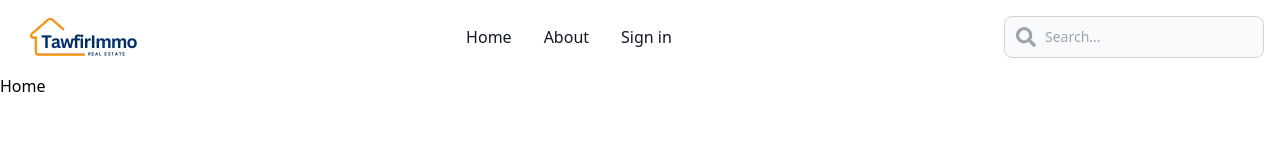
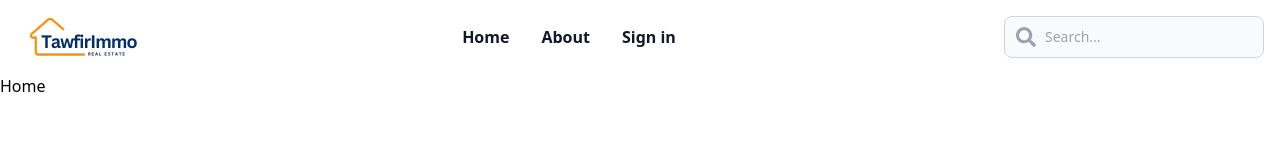
Before and after one commit to BMBachir/Mern-real-estate-website, a React (Vite) app in the folder client/: page / in a window 1280 px wide. Shown: the top 160 px of the page. Built offline with nearby package versions, Linux system fonts and the light colour scheme.

Commit message:
some changes on design of header

```diff
--- a/client/src/components/Header.jsx
+++ b/client/src/components/Header.jsx
@@ -46,11 +46,11 @@ const Header = () => {
           </button>
         </div>
         <div
-          className={`md:flex md:order-2 ${
+          className={` font-semibold  md:flex md:order-2 ${
             isMenuOpen ? "block" : "hidden"
           } mt-4 md:mt-0 w-full md:w-auto`}
         >
-          <ul className="flex flex-col md:flex-row md:space-x-8 rtl:space-x-reverse">
+          <ul className="flex flex-col md:flex-row md:space-x-8 ">
             <li>
               <Link
                 to="/"
```
